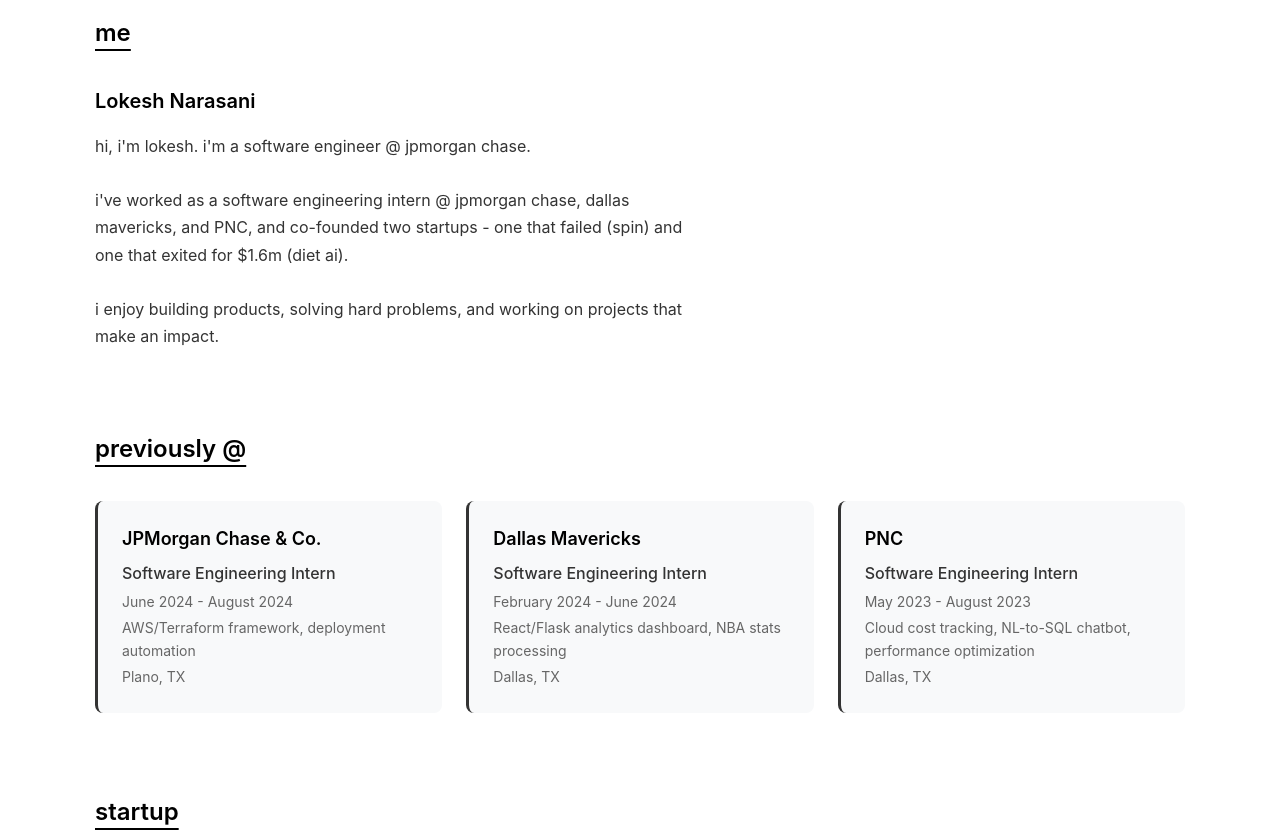
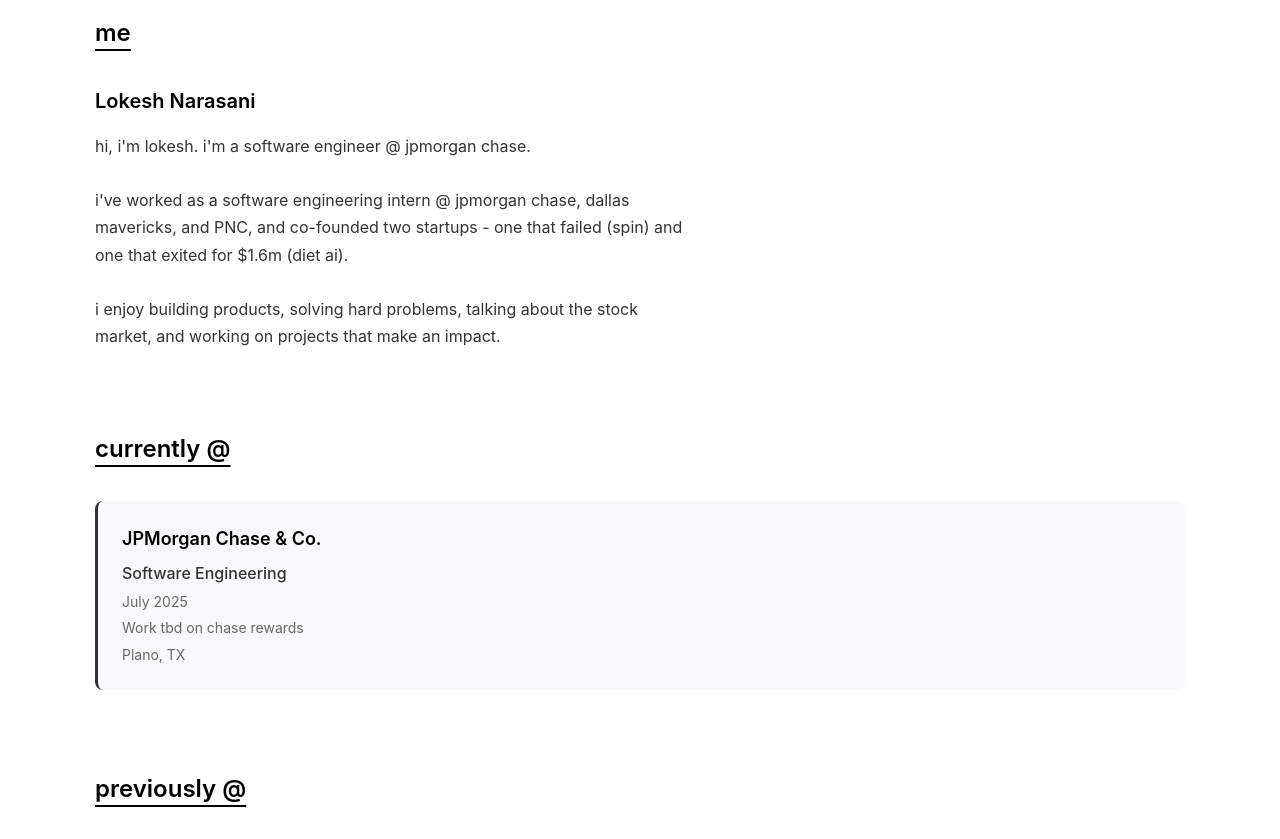
Before and after one commit to loknara/pw-lok, a React (Create React App) app: page / in a window 1280 px wide. Shown: the part 440-1279 px from the top of the page. Built offline with nearby package versions, Linux system fonts and the light colour scheme.

Commit message:
major edits to personal website

```diff
--- a/src/pages/Home.js
+++ b/src/pages/Home.js
@@ -14,7 +14,7 @@
           <h1 className="name">lokesh</h1>
           <h1 className="name">narasani</h1>
           <p className="role">software engineer @ jpmorgan chase</p>
-          <p className="description">i like building stuff</p>
+          <p className="description">exploring the world of possibilities</p>
         </header>
 
         {/* About Section */}
@@ -27,8 +27,24 @@
               <br /><br />
               i've worked as a software engineering intern @ jpmorgan chase, dallas mavericks, and PNC, and co-founded two startups - one that failed (spin) and one that exited for $1.6m (diet ai).
               <br /><br />
-              i enjoy building products, solving hard problems, and working on projects that make an impact.
+              i enjoy building products, solving hard problems, talking about the stock market, and working on projects that make an impact.
             </p>
+          </div>
+        </section>
+
+        <section className="experience-section">
+          <h2>currently @</h2>
+          <div className="experience-list">
+            <div className="experience-item">
+              <div className="company">
+                <h3>JPMorgan Chase & Co.</h3>
+                <p className="position">Software Engineering </p>
+                <p className="duration">July 2025</p>
+                <p className="description">Work tbd on chase rewards</p>
+                <p className="location">Plano, TX</p>
+              </div>
+            </div>
+
           </div>
         </section>
 
```
Also changed, not shown: 20 other files (tests, documents, lock files or other folders).
